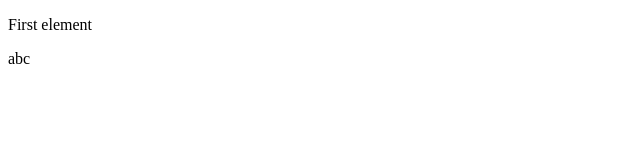
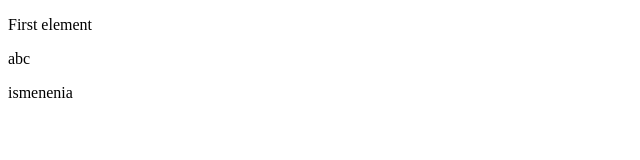
Before and after one commit to AlexanderMalchenko/vcs-skadi-practice, a plain HTML site: page index.html in a window 1280 px wide. Shown: the full height of the page, 0-640 px from the left. Drawn offline with Linux system fonts and the light colour scheme.

Commit message:
third commit

```diff
--- a/index.html
+++ b/index.html
@@ -8,5 +8,6 @@
 <body>
     <p>First element</p>
     <p>abc</p>
+    <p>ismenenia</p>
 </body>
 </html>
```
